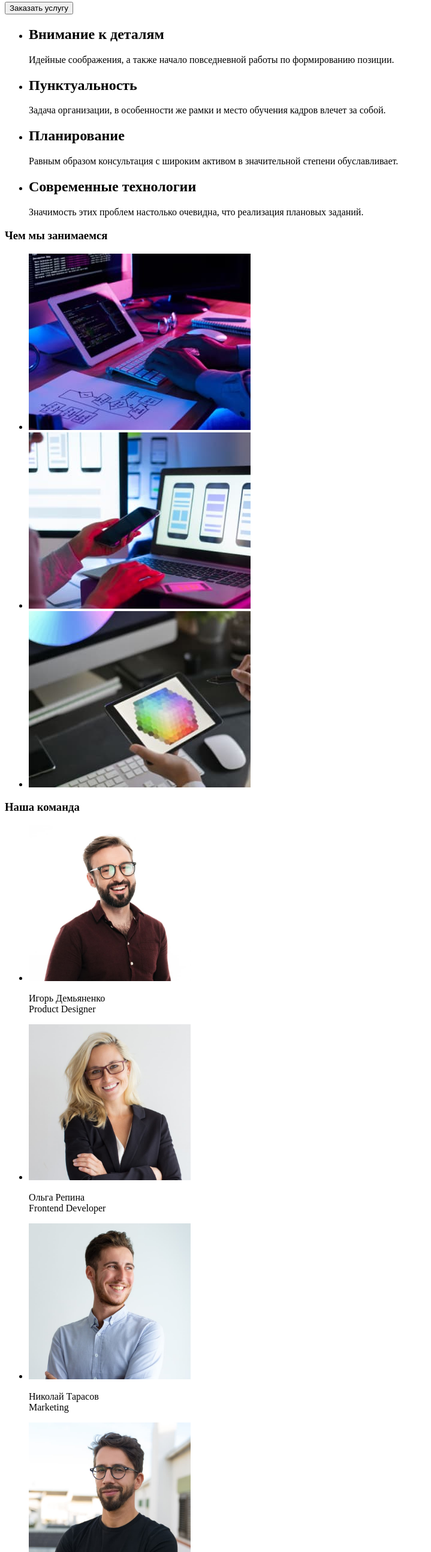
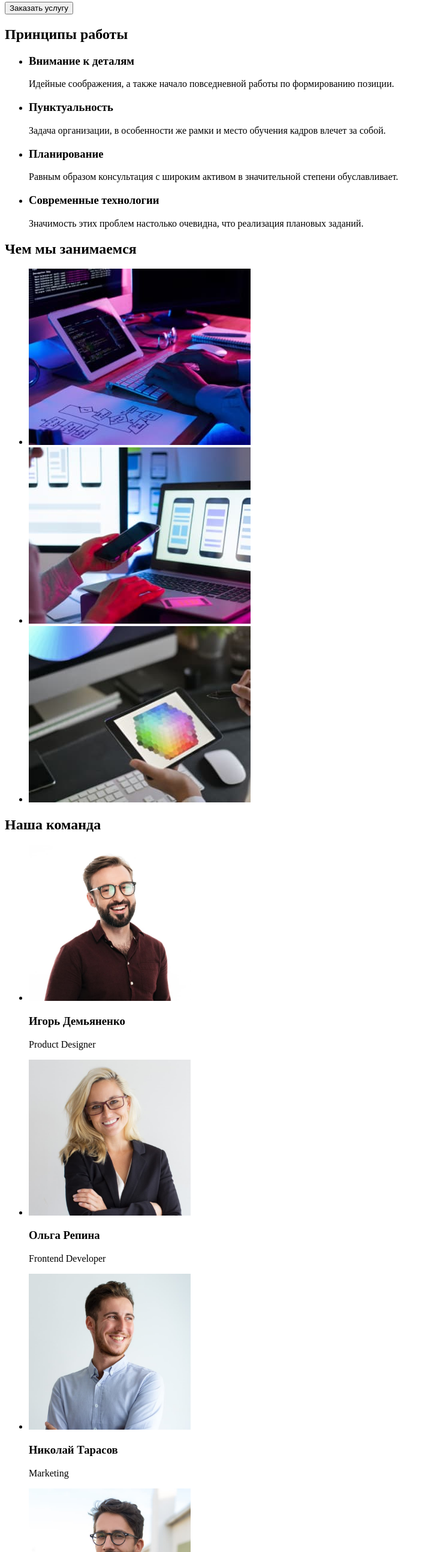
Before and after one commit to Olyazarichna/goit-markup-hw-01, a plain HTML site: page index.html in a window 1280 px wide. Shown: the part 212-2800 px from the top of the page at 60% size, without its empty margins (0-719 px from the left). Drawn offline with Linux system fonts and the light colour scheme.

Commit message:
виправила зауваження до дз

```diff
--- a/index.html
+++ b/index.html
@@ -29,25 +29,28 @@
             <button type="button">Заказать услугу</button>
         </section>
         <section>
+            <h2>Принципы работы</h2>
             <ul>
                 <li>
-                    <h2>Внимание к деталям</h2>
+                    <h3>Внимание к деталям</h3>
                     <p>Идейные соображения, а также начало повседневной работы по формированию позиции.</p>
                 </li>
                 <li>
-                    <h2>Пунктуальность</h2>
+                    <h3>Пунктуальность</h3>
                     <p>Задача организации, в особенности же рамки и место обучения кадров влечет за собой.</p>
                 </li>
                 <li>
-                    <h2>Планирование</h2>
+                    <h3>Планирование</h3>
                     <p>Равным образом консультация с широким активом в значительной степени обуславливает.</p>
                 </li>
                 <li>
-                    <h2>Современные технологии</h2>
+                    <h3>Современные технологии</h3>
                     <p>Значимость этих проблем настолько очевидна, что реализация плановых заданий.</p>
                 </li>
             </ul>
-            <h3>Чем мы занимаемся</h3>
+        </section>
+        <section>
+            <h2>Чем мы занимаемся</h2>
             <ul>
                 <li><img src="/images/img(1).jpg" alt="picture1" width="370"></li>
                 <li><img src="/images/img(2).jpg" alt="picture2" width="370"></li>
@@ -55,21 +58,25 @@
             </ul>
         </section>
         <section>
-            <h3>Наша команда</h3>
+            <h2>Наша команда</h2>
             <ul>
                 <li>
                     <img src="/images/img4(1).jpg" alt="photo1" width="270">
-                    <p>Игорь Демьяненко<br>Product Designer</p>
+                    <h3>Игорь Демьяненко</h3>
+                    <p>Product Designer</p>
 
                 </li>
                 <li><img src="/images/img5.jpg" alt="photo2" width="270">
-                    <p>Ольга Репина<br>Frontend Developer</p>
+                    <h3>Ольга Репина</h3>
+                    <p>Frontend Developer</p>
                 </li>
                 <li><img src="/images/img(6).jpg" alt="photo3" width="270">
-                    <p>Николай Тарасов<br>Marketing</p>
+                    <h3>Николай Тарасов</h3>
+                    <p>Marketing</p>
                 </li>
                 <li><img src="/images/img(7).jpg" alt="photo4" width="270">
-                    <p>Михаил Ермаков<br>UI Designer</p>
+                    <h3>Михаил Ермаков</h3>
+                    <p>UI Designer</p>
                 </li>
 
             </ul>
@@ -78,9 +85,11 @@
     <footer>
         <a href="" target="_blank">WebStudio</a>
         <address>
-            г. Киев, пр-т Леси Украинки, 26<br>
-            info@example.com <br>
-            +38 099 111 11 11
+            г. Киев, пр-т Леси Украинки, 26
+            <ul>
+                <li><a href="mailto:info@devstudio.com">info@devstudio.com</a></li>
+                <li><a href="tel:+380961111111">+38 096 111 11 11</a></li>
+            </ul>
         </address>
     </footer>
 </body>
```
Also changed, not shown: 1 other file.
